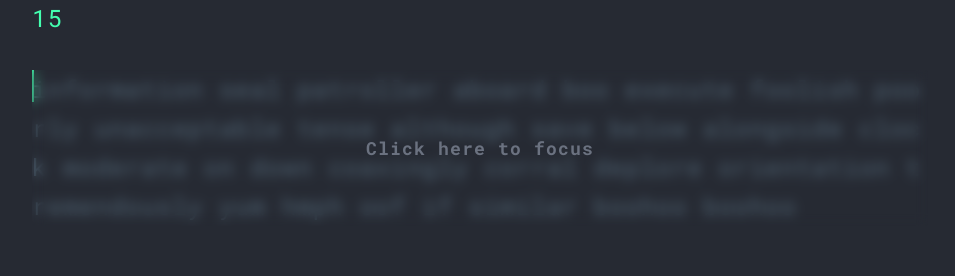
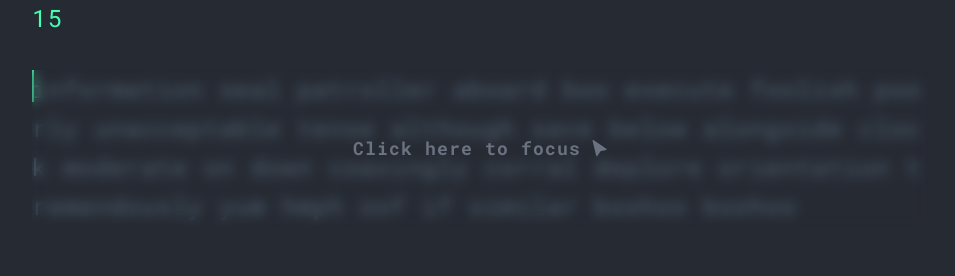
Before and after one commit to mozix5/turboText, a React (Vite) app: page / in a window 1280 px wide. Both pictures are taken after a click on the icon 640 px from the left and 583 px from the top of the page. Shown: the part 233-509 px from the top of the page, without its empty margins (160-1115 px from the left). Built offline with nearby package versions, Linux system fonts and the light colour scheme.

Commit message:
added cursor icon

```diff
--- a/src/App.jsx
+++ b/src/App.jsx
@@ -8,6 +8,7 @@ import { faker } from "@faker-js/faker";
 import Result from "./components/Result";
 import { countErrors, getAccuracy, wpm } from "./utils/helpers/helpers";
 import { AnimatePresence } from "framer-motion";
+import { BsCursorFill } from "react-icons/bs";
 
 export const App = () => {
   const [userInput, setUserInput] = useState([]);
@@ -122,9 +123,10 @@ export const App = () => {
                 {!isFocused && (
                   <div
                     onClick={() => setIsFocused(true)}
-                    className="glass-container absolute top-0 left-0 right-0 bottom-0 text-gray-500 text-lg font-bold flex justify-center items-center"
+                    className="glass-container absolute top-0 left-0 right-0 bottom-0 text-gray-500 text-lg font-bold flex justify-center items-center gap-2"
                   >
-                    Click here to focus
+                    <span className=" cursor-default">Click here to focus</span>
+                    <BsCursorFill className=" -rotate-[80deg]" />
                   </div>
                 )}
               </div>
```
